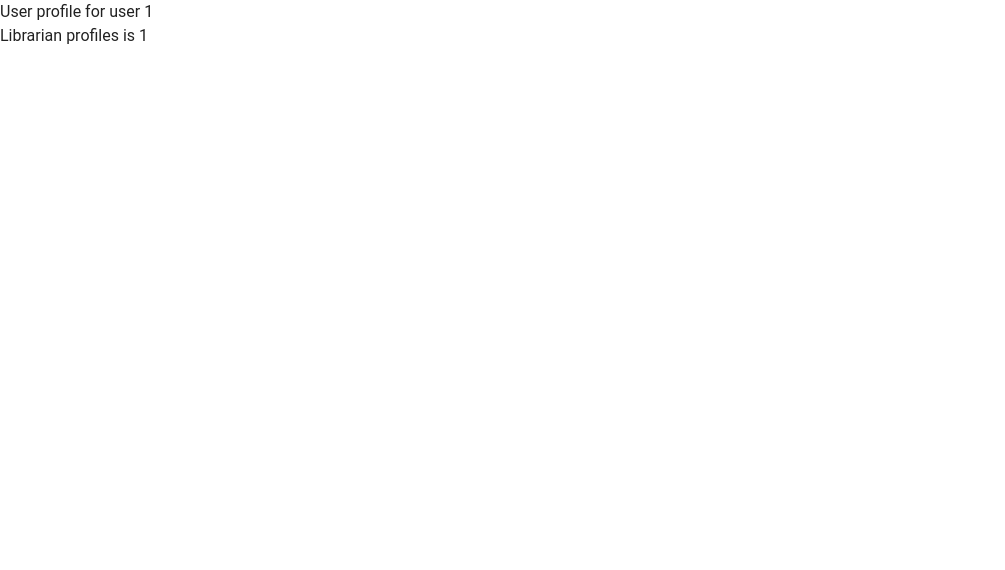
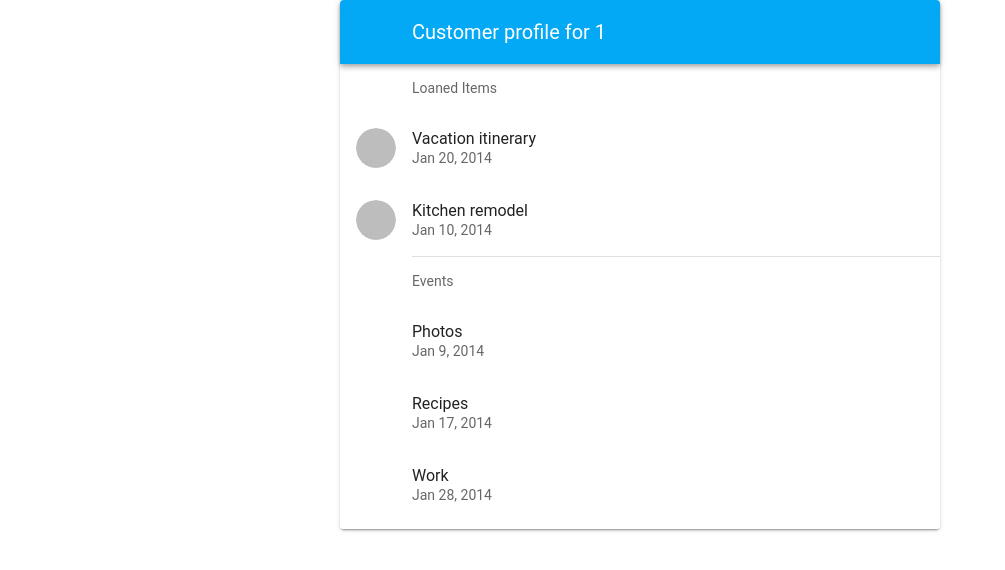
Before and after one commit to velvetarchangel/Library_Full_Stack_App, a Vue app in the folder client-vue/: page /librarianProfile/1/1 in a window 1280 px wide. Shown: the top 570 px of the page, without its empty margins (0-1005 px from the left). Built offline with nearby package versions, Linux system fonts and the light colour scheme.

Commit message:
Added a filler customer view for librarian viewing individual customer

```diff
--- a/client-vue/src/views/CustomerProfile.vue
+++ b/client-vue/src/views/CustomerProfile.vue
@@ -1,8 +1,80 @@
 <template>
-  <div>
-    <div>User profile for user {{ this.customer_card }}</div>
-    <div>Librarian profiles is {{ this.admin_card }}</div>
-  </div>
+  <v-card max-width="600" class="mx-auto">
+    <v-toolbar color="light-blue" dark>
+      <v-app-bar-nav-icon></v-app-bar-nav-icon>
+
+      <v-toolbar-title
+        >Customer profile for {{ customer_card }}</v-toolbar-title
+      >
+
+      <v-spacer></v-spacer>
+
+      <v-btn icon>
+        <v-icon>mdi-magnify</v-icon>
+      </v-btn>
+
+      <v-btn icon>
+        <v-icon>mdi-view-module</v-icon>
+      </v-btn>
+    </v-toolbar>
+
+    <v-list subheader two-line>
+      <v-subheader inset>Loaned Items</v-subheader>
+
+      <v-list-item v-for="loaned_item in loaned_items" :key="loaned_item.title">
+        <v-list-item-avatar>
+          <v-icon class="grey lighten-1" dark> mdi-folder </v-icon>
+        </v-list-item-avatar>
+
+        <v-list-item-content>
+          <v-list-item-title v-text="loaned_item.title"></v-list-item-title>
+
+          <v-list-item-subtitle
+            v-text="loaned_item.subtitle"
+          ></v-list-item-subtitle>
+        </v-list-item-content>
+
+        <v-list-item-action>
+          <v-btn icon>
+            <v-icon color="grey lighten-1">mdi-information</v-icon>
+          </v-btn>
+        </v-list-item-action>
+      </v-list-item>
+
+      <v-divider inset></v-divider>
+
+      <v-subheader inset>Events</v-subheader>
+
+      <v-list-item
+        v-for="registered_event in registered_events"
+        :key="registered_event.title"
+      >
+        <v-list-item-avatar>
+          <v-icon
+            :class="registered_event.color"
+            dark
+            v-text="registered_event.icon"
+          ></v-icon>
+        </v-list-item-avatar>
+
+        <v-list-item-content>
+          <v-list-item-title
+            v-text="registered_event.title"
+          ></v-list-item-title>
+
+          <v-list-item-subtitle
+            v-text="registered_event.subtitle"
+          ></v-list-item-subtitle>
+        </v-list-item-content>
+
+        <v-list-item-action>
+          <v-btn icon>
+            <v-icon color="grey lighten-1">mdi-information</v-icon>
+          </v-btn>
+        </v-list-item-action>
+      </v-list-item>
+    </v-list>
+  </v-card>
 </template>
 <script>
 export default {
@@ -10,6 +82,34 @@ export default {
     return {
       customer_card: this.$route.params.customer_card,
       admin_card: this.$route.params.admin_card,
+      loaned_items: [
+        {
+          color: "blue",
+          icon: "mdi-clipboard-text",
+          subtitle: "Jan 20, 2014",
+          title: "Vacation itinerary",
+        },
+        {
+          color: "amber",
+          icon: "mdi-gesture-tap-button",
+          subtitle: "Jan 10, 2014",
+          title: "Kitchen remodel",
+        },
+      ],
+      registered_events: [
+        {
+          subtitle: "Jan 9, 2014",
+          title: "Photos",
+        },
+        {
+          subtitle: "Jan 17, 2014",
+          title: "Recipes",
+        },
+        {
+          subtitle: "Jan 28, 2014",
+          title: "Work",
+        },
+      ],
     };
   },
 };
--- a/client-vue/src/views/LibrarianProfile.vue
+++ b/client-vue/src/views/LibrarianProfile.vue
@@ -44,9 +44,9 @@
           <template v-slot:item="{ item }">
             <v-list-item-avatar
               color="indigo"
-              class="text-h5 font-weight-light white--text"
+              class="text-h5 font-weight-light black--text"
             >
-              {{ item.name.charAt(0) }}
+              {{ this.librarianUser.name.charAt(0) }}
             </v-list-item-avatar>
             <v-list-item-content>
               <v-list-item-title v-text="item.name"></v-list-item-title>
@@ -88,8 +88,10 @@
           v-if="showCustTab"
           :headers="customerHeaders"
           :items="customers"
+          item-key="card_no"
           :sort-by="['card_no', 'email']"
           :sort-desc="[false, true]"
+          @click:row="goToCustPage($event.card_no)"
           multi-sort
         ></v-data-table>
       </v-card>
@@ -99,7 +101,7 @@
           v-if="showEventTab"
           :headers="eventHeaders"
           :items="events"
-          :sort-by="['card_no', 'email']"
+          :sort-by="['event_location', 'start_time']"
           :sort-desc="[false, true]"
           multi-sort
         ></v-data-table>
@@ -122,7 +124,7 @@ export default {
     return {
       isLoading: false,
       items: [],
-      librarianUser: { name: "Himika" },
+      librarianUser: { name: null },
       customerHeaders: [
         {
           text: "Customer name",
@@ -172,6 +174,10 @@ export default {
     },
     addItem() {
       this.$refs.itemmodal.show();
+    },
+    goToCustPage(val) {
+      console.log(val);
+      this.$router.push(`${this.card_no}/${val}`);
     },
     async getLoggedInUser(card_no) {
       await getUserByID(card_no).then((response) => {
```
